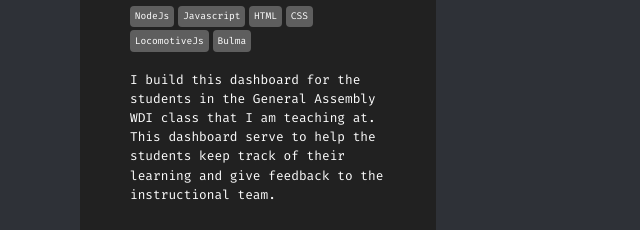
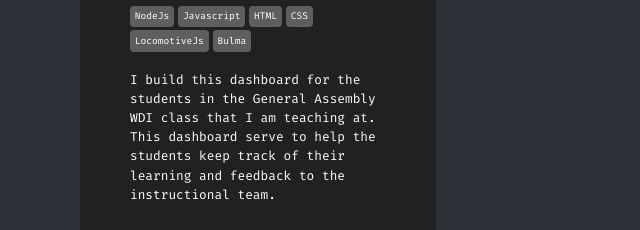
Before and after one commit to giftofjehovah/giftofjehovah.github.io, a website: page index.html in a window 1280 px wide. Shown: the part 2274-2504 px from the top of the page, 0-640 px from the left. Drawn offline with Linux system fonts and the light colour scheme.

Commit message:
make changes to content

```diff
--- a/index.html
+++ b/index.html
@@ -237,7 +237,7 @@
               <div class="summary">
                 <p>
                   I build this dashboard for the students in the General Assembly WDI class that I am teaching at. This dashboard
-                  serve to help the students keep track of their learning and give feedback to the instructional team.
+                  serve to help the students keep track of their learning and feedback to the instructional team.
                 </p>
               </div>
               <a href="https://github.com/giftofjehovah/GAstudentDashboard"><div class="link"><i class="fa fa-github-alt" aria-hidden="true"></i> <p>Github</p></div></a>
```
